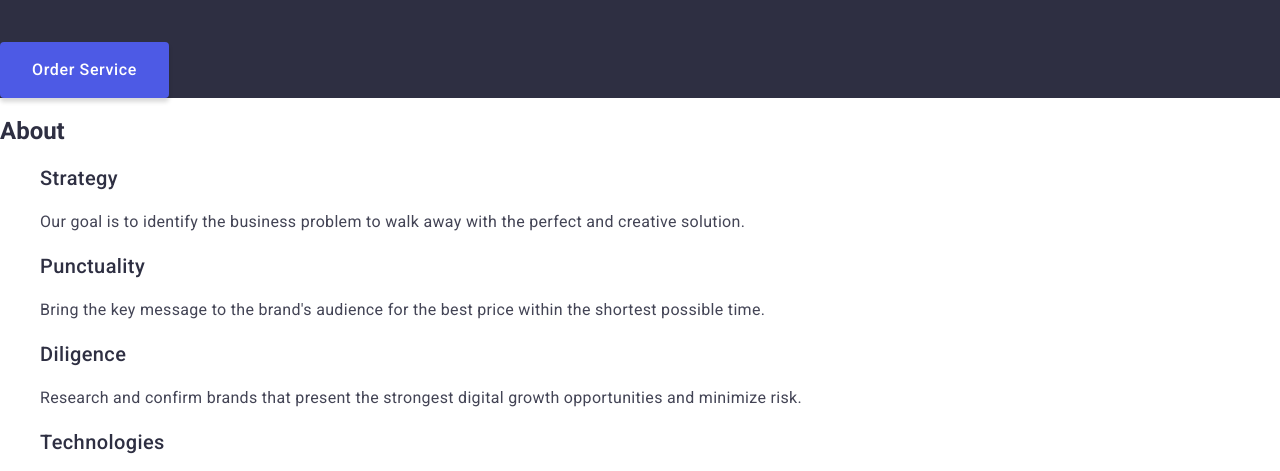
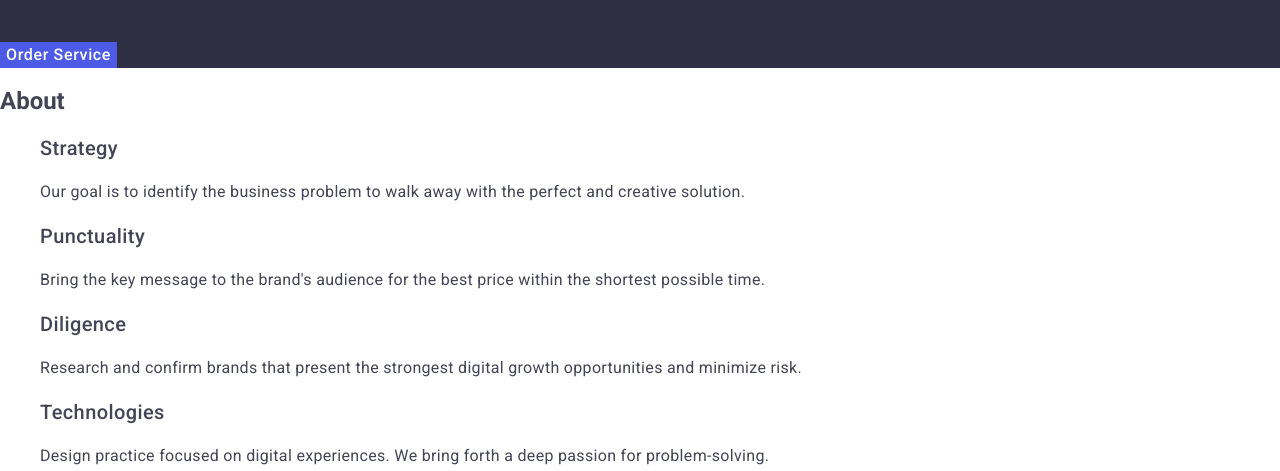
Before and after one commit to NikolayMieshkov/goit-markup-hw-02, a plain HTML site: page index.html in a window 1280 px wide. Shown: the part 284-755 px from the top of the page. Drawn offline with nearby package versions, Linux system fonts and the light colour scheme; a web font is replaced by a local one.

Commit message:
HW-update-v.1

```diff
--- a/css/styles.css
+++ b/css/styles.css
@@ -13,10 +13,10 @@
     --modal-background-color: #FCFCFC;
   }
 body {
-    font-family: 'Roboto','Raleway', sans-serif;
+    font-family: "Roboto","Raleway", sans-serif;
     color: var(--main-color);
     background-color: var(--white-background-color);
-
+    color: var(--text-color);
 }
 a {
     text-decoration: none;
@@ -99,15 +99,8 @@ letter-spacing: 0.04em;
 background-color: var(--primary-brand-color);
 color: var(--white-background-color);
 cursor: pointer;
-box-shadow: 0px 4px 4px 0px rgba(0, 0, 0, 0.15);
 border: none;
-border-radius: 4px;
-width: 169px;
-height: 56px;
-top: 428px;
-left: 636px;
-padding: 16px, 32px, 16px, 32px;
-gap: 10px;
+
 }
 .hero-btn:hover,
 .hero-btn:focus,
```
